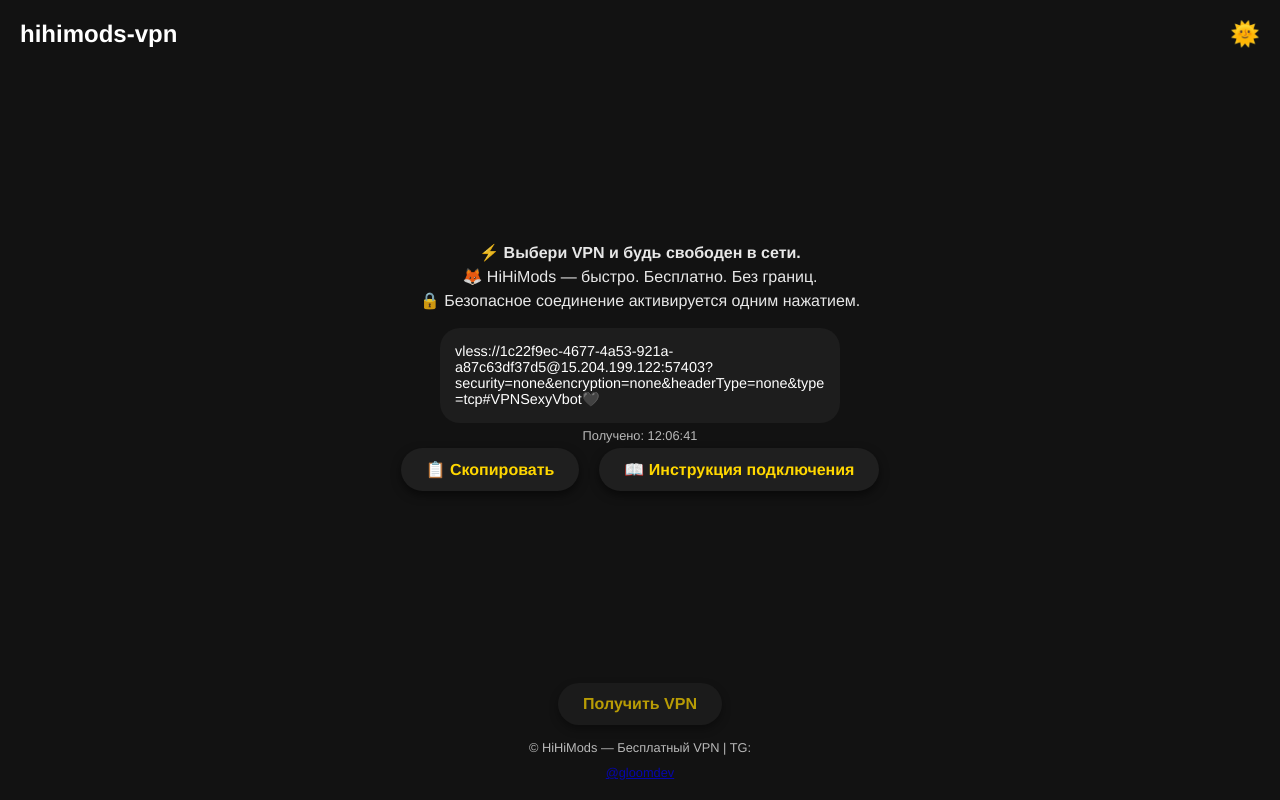
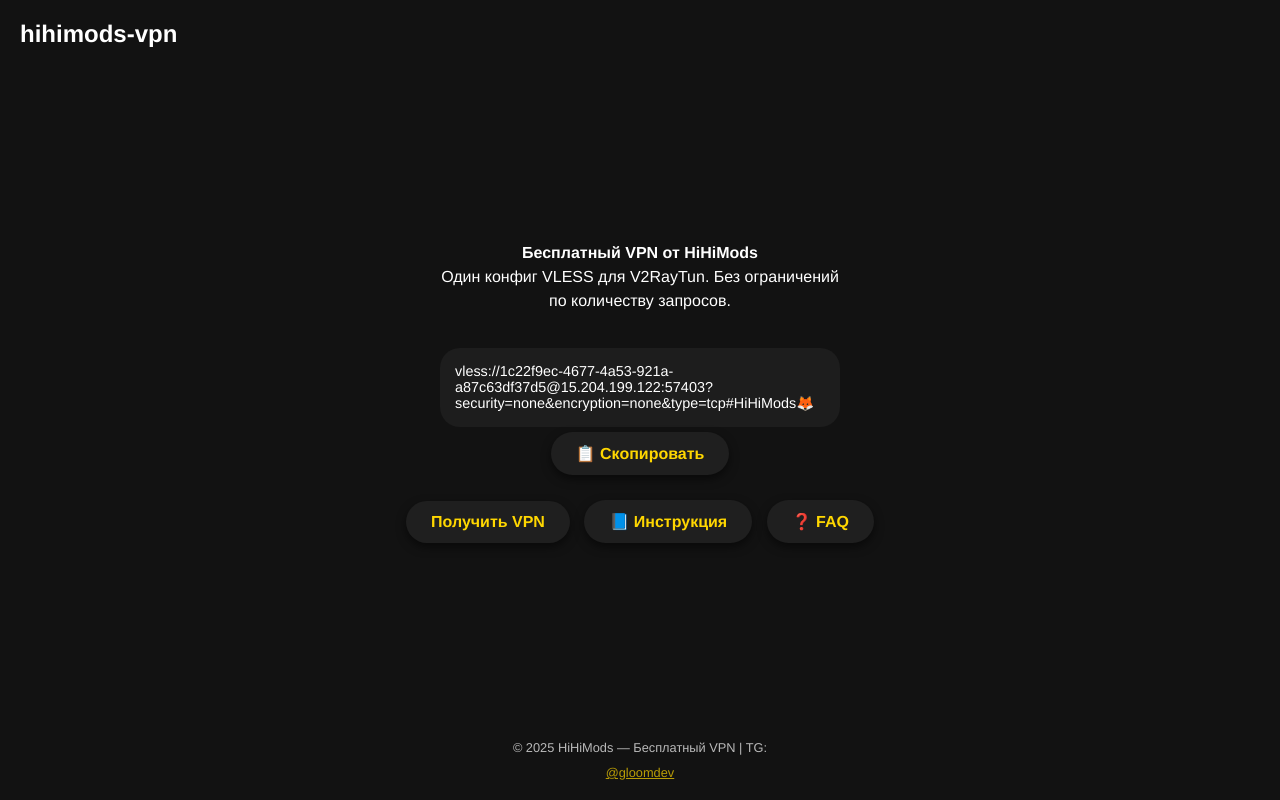
Before and after one commit to usershprot/bahtierjanov-xl, a plain HTML site: page index.html in a window 1280 px wide. Both pictures are taken after a click on the button "Получить VPN". Drawn offline with Linux system fonts and the light colour scheme.

Commit message:
Update index.html

```diff
--- a/index.html
+++ b/index.html
@@ -5,182 +5,65 @@
 <meta name="viewport" content="width=device-width, initial-scale=1.0">
 <title>HiHiMods VPN</title>
 <style>
-  * { margin:0; padding:0; box-sizing:border-box; font-family:'Helvetica Neue', sans-serif; }
-  body {
-    display:flex;
-    flex-direction:column;
-    min-height:100vh;
-    padding:20px;
-    transition:background-color 0.3s, color 0.3s;
-    justify-content:space-between;
-  }
-  body.dark { background-color:#121212; color:#FFFFFF; }
-  body.light { background-color:#F5F5F5; color:#121212; }
-
-  header {
-    width:100%;
-    display:flex;
-    justify-content:space-between;
-    align-items:center;
-    margin-bottom:20px;
-  }
-
-  .logo { font-weight:700; font-size:1.5rem; }
-  .theme-btn {
-    font-size:1.5rem;
-    cursor:pointer;
-    background:none;
-    border:none;
-    transition:transform 0.2s;
-  }
-  .theme-btn:hover { transform:scale(1.2); }
-
-  main { flex:1; display:flex; flex-direction:column; align-items:center; justify-content:center; text-align:center; }
-
-  p { font-size:1rem; line-height:1.5; max-width:400px; margin-bottom:20px; }
-
-  .config-box {
-    background-color:rgba(30,30,30,0.9);
-    padding:15px;
-    border-radius:20px;
-    margin-top:15px;
-    width:90%;
-    max-width:400px;
-    word-wrap:break-word;
-    font-size:0.9rem;
-    text-align:left;
-    display:none;
-  }
-  body.light .config-box { background-color:rgba(255,255,255,0.9); color:#121212; }
-
-  .time-box { font-size:0.8rem; opacity:0.7; margin-top:5px; }
-
-  .copy-success { background-color:#4CAF50 !important; color:#FFFFFF !important; }
-
-  footer {
-    margin-top:20px;
-    font-size:0.8rem;
-    opacity:0.7;
-    text-align:center;
-    display:flex;
-    flex-direction:column;
-    align-items:center;
-    gap:10px;
-  }
-
-  .btn {
-    border:none;
-    border-radius:25px;
-    padding:12px 25px;
-    font-size:1rem;
-    font-weight:600;
-    cursor:pointer;
-    margin:5px;
-    transition:0.3s;
-    box-shadow:0 4px 10px rgba(0,0,0,0.5);
-  }
-
-  .btn-dark { background-color:#1F1F1F; color:#FFD700; }
-  .btn-light { background-color:#FFFFFF; color:#121212; }
-
-  .btn:hover { transform:scale(1.05); }
-
-  .info-box {
-    text-align:center;
-    font-size:1rem;
-    margin-top:10px;
-    line-height:1.5;
-    opacity:0.9;
-  }
+  *{margin:0;padding:0;box-sizing:border-box;font-family:'Helvetica Neue',sans-serif;}
+  body{display:flex;flex-direction:column;min-height:100vh;padding:20px;justify-content:space-between;background:#121212;color:#fff;}
+  header{display:flex;justify-content:space-between;align-items:center;margin-bottom:20px;}
+  .logo{font-weight:700;font-size:1.5rem;}
+  main{flex:1;display:flex;flex-direction:column;align-items:center;justify-content:center;text-align:center;}
+  p{font-size:1rem;line-height:1.5;max-width:400px;margin-bottom:20px;}
+  .config-box{background:rgba(30,30,30,0.9);padding:15px;border-radius:20px;margin-top:15px;width:90%;max-width:400px;word-wrap:break-word;font-size:0.9rem;text-align:left;display:none;}
+  .btn{border:none;border-radius:25px;padding:12px 25px;font-size:1rem;font-weight:600;cursor:pointer;margin:5px;transition:0.3s;box-shadow:0 4px 10px rgba(0,0,0,0.5);background:#1F1F1F;color:#FFD700;}
+  .btn:hover{transform:scale(1.05);}
+  footer{text-align:center;font-size:0.8rem;opacity:0.7;margin-top:20px;display:flex;flex-direction:column;align-items:center;gap:10px;}
 </style>
 </head>
-<body class="dark">
+<body>
 
 <header>
   <div class="logo">hihimods-vpn</div>
-  <button class="theme-btn" id="themeBtn">🌞</button>
 </header>
 
 <main>
-  <div class="info-box">
-    ⚡ <strong>Выбери VPN и будь свободен в сети.</strong><br>
-    🦊 HiHiMods — быстро. Бесплатно. Без границ.<br>
-    🔒 Безопасное соединение активируется одним нажатием.
-  </div>
+  <p><strong>Бесплатный VPN от HiHiMods</strong><br>Один конфиг VLESS для V2RayTun. Без ограничений по количеству запросов.</p>
 
   <div class="config-box" id="configBox"></div>
-  <div class="time-box" id="timeBox"></div>
+  <button class="btn" id="copyBtn" style="display:none;">📋 Скопировать</button>
 
-  <div id="buttonsContainer" style="display:none;">
-    <button class="btn btn-dark" id="copyBtn">📋 Скопировать</button>
-    <a href="instruction.html"><button class="btn btn-dark">📖 Инструкция подключения</button></a>
+  <div style="margin-top:15px;">
+    <button class="btn" id="getBtn">Получить VPN</button>
+    <button class="btn" onclick="location.href='instruction.html'">📘 Инструкция</button>
+    <button class="btn" onclick="location.href='faq.html'">❓ FAQ</button>
   </div>
 </main>
 
 <footer>
-  <button class="btn btn-dark" id="getBtn">Получить VPN</button>
-  © HiHiMods — Бесплатный VPN | TG: <a href="https://t.me/gloomdev">@gloomdev</a>
+  © 2025 HiHiMods — Бесплатный VPN | TG: <a href="https://t.me/gloomdev" style="color:#FFD700;">@gloomdev</a>
 </footer>
 
 <script>
-const VPN_CONFIGS = [
-  "vless://bc4f49dc-2c50-49ac-b8fa-d3020a5e65de@91.99.188.109:443?security=none&encryption=none&host=zula.ir&headerType=http&type=tcp#VPNSexyVbot🖤",
-  "vless://df0680ca-e43c-498d-ed86-8e196eedd012@185.231.205.246:8880?security=none&encryption=none&type=grpc#VPNSexyVbot🖤",
-  "vless://1c22f9ec-4677-4a53-921a-a87c63df37d5@15.204.199.122:57403?security=none&encryption=none&headerType=none&type=tcp#VPNSexyVbot🖤"
+const VPN_CONFIGS=[
+  "vless://bc4f49dc-2c50-49ac-b8fa-d3020a5e65de@91.99.188.109:443?security=none&encryption=none&host=zula.ir&type=tcp#HiHiMods🦊",
+  "vless://df0680ca-e43c-498d-ed86-8e196eedd012@185.231.205.246:8880?security=none&encryption=none&type=grpc#HiHiMods🦊",
+  "vless://1c22f9ec-4677-4a53-921a-a87c63df37d5@15.204.199.122:57403?security=none&encryption=none&type=tcp#HiHiMods🦊"
 ];
 
-function getVPN() {
-  const box = document.getElementById("configBox");
-  const timeBox = document.getElementById("timeBox");
-  const buttonsContainer = document.getElementById("buttonsContainer");
-
-  const config = VPN_CONFIGS[Math.floor(Math.random() * VPN_CONFIGS.length)];
+document.getElementById("getBtn").addEventListener("click",()=>{
+  const box=document.getElementById("configBox");
+  const copyBtn=document.getElementById("copyBtn");
+  const config=VPN_CONFIGS[Math.floor(Math.random()*VPN_CONFIGS.length)];
   box.style.display="block";
   box.textContent=config;
-  buttonsContainer.style.display="flex";
-  buttonsContainer.style.gap="10px";
-  buttonsContainer.style.flexWrap="wrap";
-  buttonsContainer.style.justifyContent="center";
+  copyBtn.style.display="inline-block";
+});
 
-  const now = new Date();
-  const timeStr = now.toLocaleTimeString('ru-RU', {hour:'2-digit', minute:'2-digit', second:'2-digit'});
-  timeBox.textContent = `Получено: ${timeStr}`;
-}
-
-document.getElementById("getBtn").addEventListener("click", getVPN);
-
-document.getElementById("copyBtn").addEventListener("click", async ()=>{
+document.getElementById("copyBtn").addEventListener("click",async()=>{
   const text=document.getElementById("configBox").textContent;
-  const copyBtn=document.getElementById("copyBtn");
+  const btn=document.getElementById("copyBtn");
   try{
     await navigator.clipboard.writeText(text);
-    copyBtn.textContent="✅ Скопировано!";
-    copyBtn.classList.add("copy-success");
-    setTimeout(()=>{
-      copyBtn.textContent="📋 Скопировать";
-      copyBtn.classList.remove("copy-success");
-    },1500);
-  }catch(err){
-    alert("Ошибка при копировании");
-  }
-});
-
-// Переключение темы 🌞 / 🌙
-const themeBtn = document.getElementById("themeBtn");
-themeBtn.addEventListener("click", ()=>{
-  const body = document.body;
-  const buttons = document.querySelectorAll(".btn");
-  if(body.classList.contains("dark")) {
-    body.classList.remove("dark");
-    body.classList.add("light");
-    themeBtn.textContent = "🌙";
-    buttons.forEach(b=>{b.classList.remove("btn-dark"); b.classList.add("btn-light");});
-  } else {
-    body.classList.remove("light");
-    body.classList.add("dark");
-    themeBtn.textContent = "🌞";
-    buttons.forEach(b=>{b.classList.remove("btn-light"); b.classList.add("btn-dark");});
-  }
+    btn.textContent="✅ Скопировано!";
+    setTimeout(()=>btn.textContent="📋 Скопировать",1500);
+  }catch(e){alert("Ошибка при копировании");}
 });
 </script>
 </body>
```
